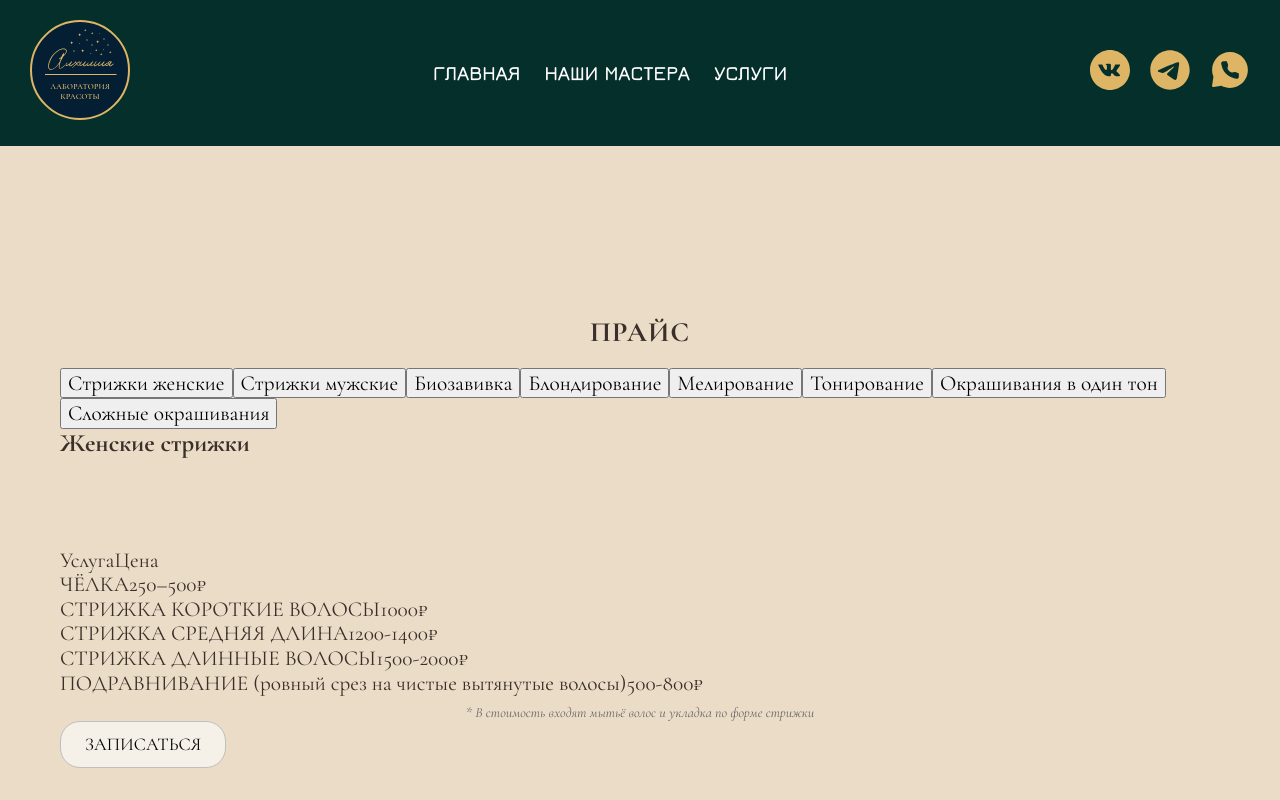
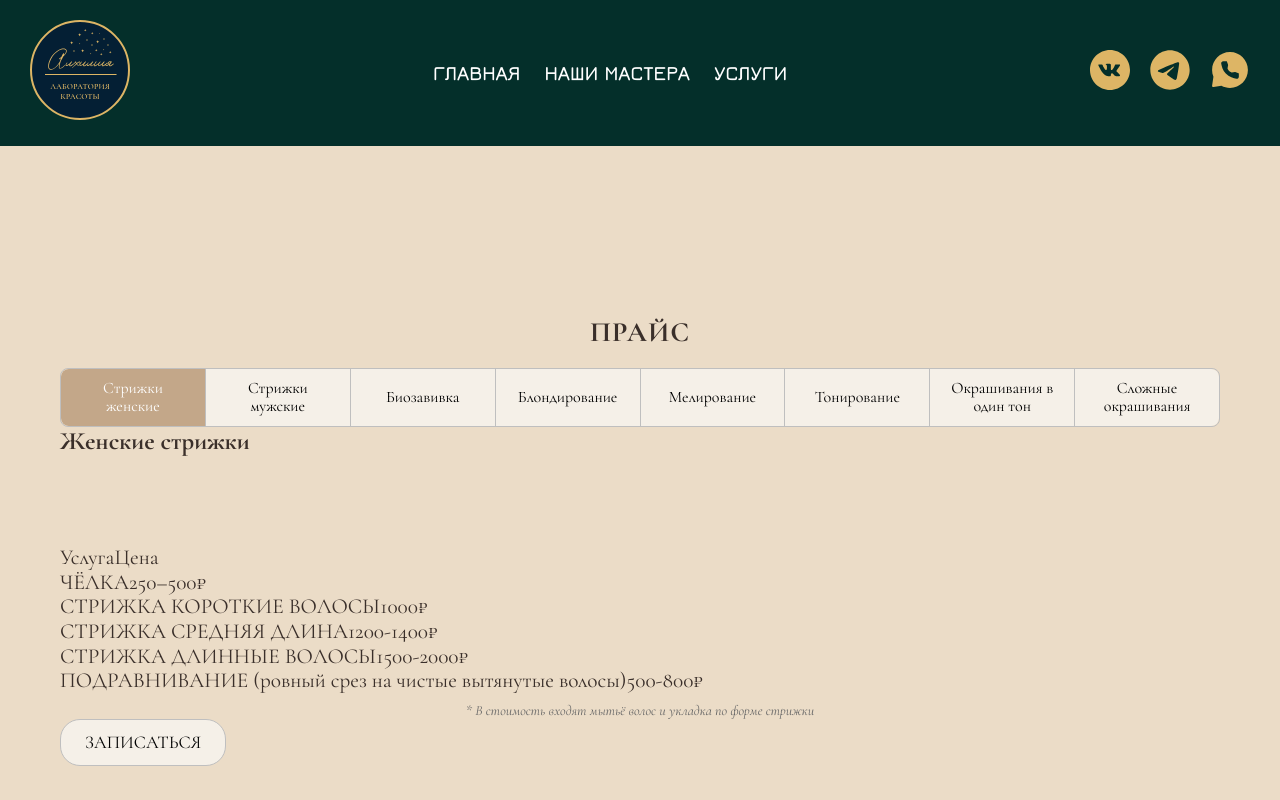
Before and after one commit to darina1970/Alchemy-Beauty-Salon, a React (Vite) app: page /services/hair in a window 1280 px wide. Shown: the top 800 px of the page. Built offline with nearby package versions, Linux system fonts and the light colour scheme.

Commit message:
add styles for active tabs in the price Component

```diff
--- a/src/components/Rooms/Price/Tabs.jsx
+++ b/src/components/Rooms/Price/Tabs.jsx
@@ -1,14 +1,49 @@
+// import React from "react";
+// import styles from './Tabs.module.css';
+
+// const Tabs = ({ tabs, activeTab, onTabClick }) => (
+//     <div className={styles.tabs}>
+//         {tabs.map(tab => (
+//         <button
+//             key={tab.key}
+//             className={`tab ${tab.key === activeTab ? 'active' : ''}`}
+//             onClick={() => onTabClick(tab.key)}
+//         >
+//             {tab.label}
+//         </button>
+//         ))}
+//     </div>
+// );
+
+// export default Tabs;
+
+import React from "react";
+import styles from './Tabs.module.css';
+
 const Tabs = ({ tabs, activeTab, onTabClick }) => (
-    <div className="tabs">
-        {tabs.map(tab => (
-        <button
+    <div className={styles.tabs}>
+        {tabs.map((tab, index) => {
+        const isActive = tab.key === activeTab;
+        const isFirst = index === 0;
+        const isLast = index === tabs.length - 1;
+
+        const buttonClass = [
+            styles.tab,
+            isActive && styles.active,
+            isFirst && styles.first,
+            isLast && styles.last
+        ].filter(Boolean).join(' ');
+
+        return (
+            <button
             key={tab.key}
-            className={`tab ${tab.key === activeTab ? 'active' : ''}`}
+            className={buttonClass}
             onClick={() => onTabClick(tab.key)}
-        >
+            >
             {tab.label}
-        </button>
-        ))}
+            </button>
+        );
+        })}
     </div>
 );
 
--- a/src/components/Rooms/Price/Tabs.module.css
+++ b/src/components/Rooms/Price/Tabs.module.css
@@ -0,0 +1,37 @@
+.tabs {
+    display: flex;
+    border: 1px solid #bfbfbf;
+    border-radius: 8px;
+    overflow: hidden;
+}
+
+.tab {
+    flex: 1;
+    padding: 10px 16px;
+    background-color: #f5f0e8;
+    color: #000;
+    border: none;
+    border-right: 1px solid #bfbfbf;
+    cursor: pointer;
+    font-size: 16px;
+    transition: background-color 0.3s ease;
+}
+
+.tab:last-child {
+    border-right: none;
+}
+
+.active {
+    background-color: #c3a789;
+    color: #fff;
+}
+
+.first {
+    border-top-left-radius: 8px;
+    border-bottom-left-radius: 8px;
+}
+
+.last {
+    border-top-right-radius: 8px;
+    border-bottom-right-radius: 8px;
+}
```
